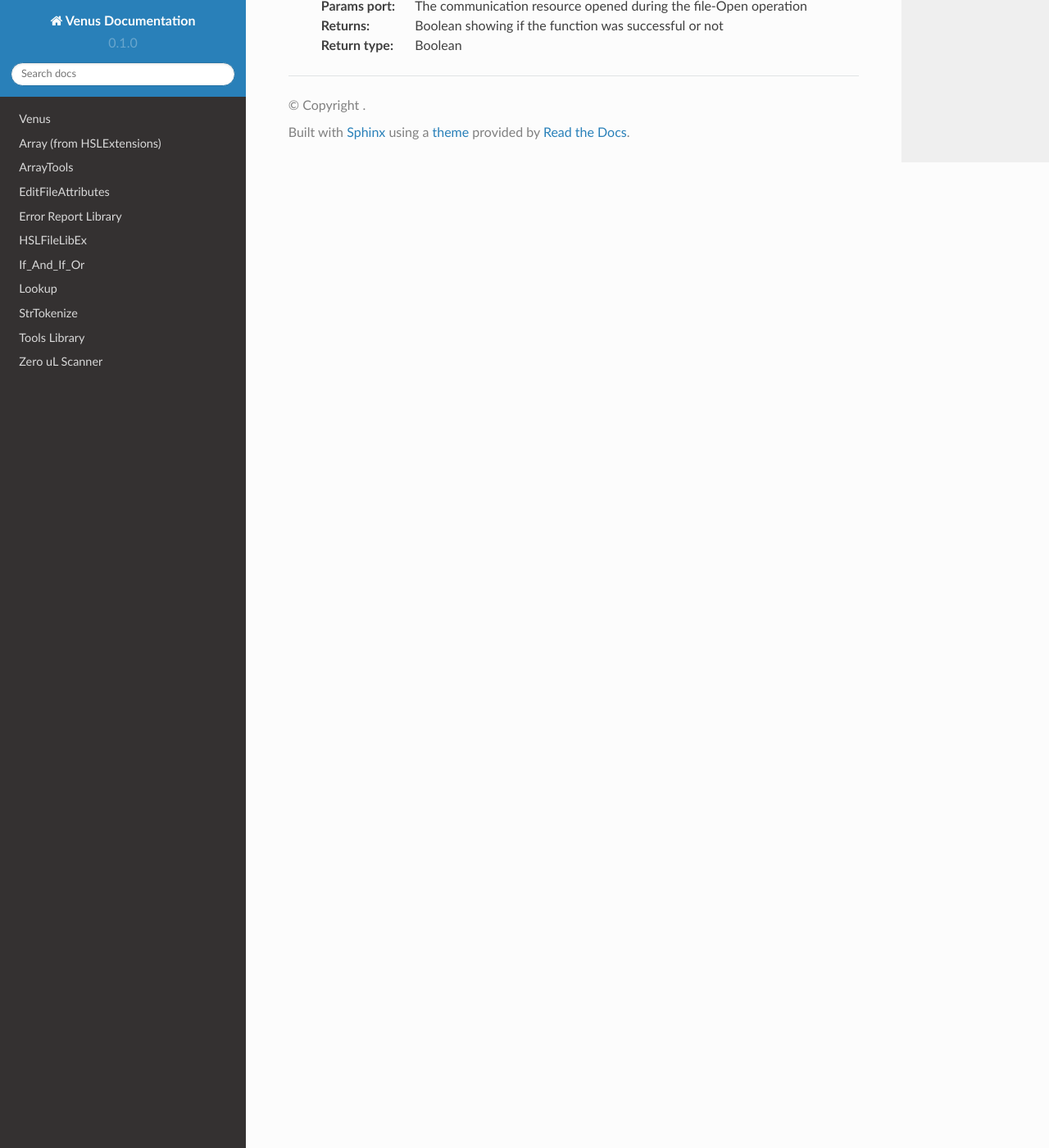
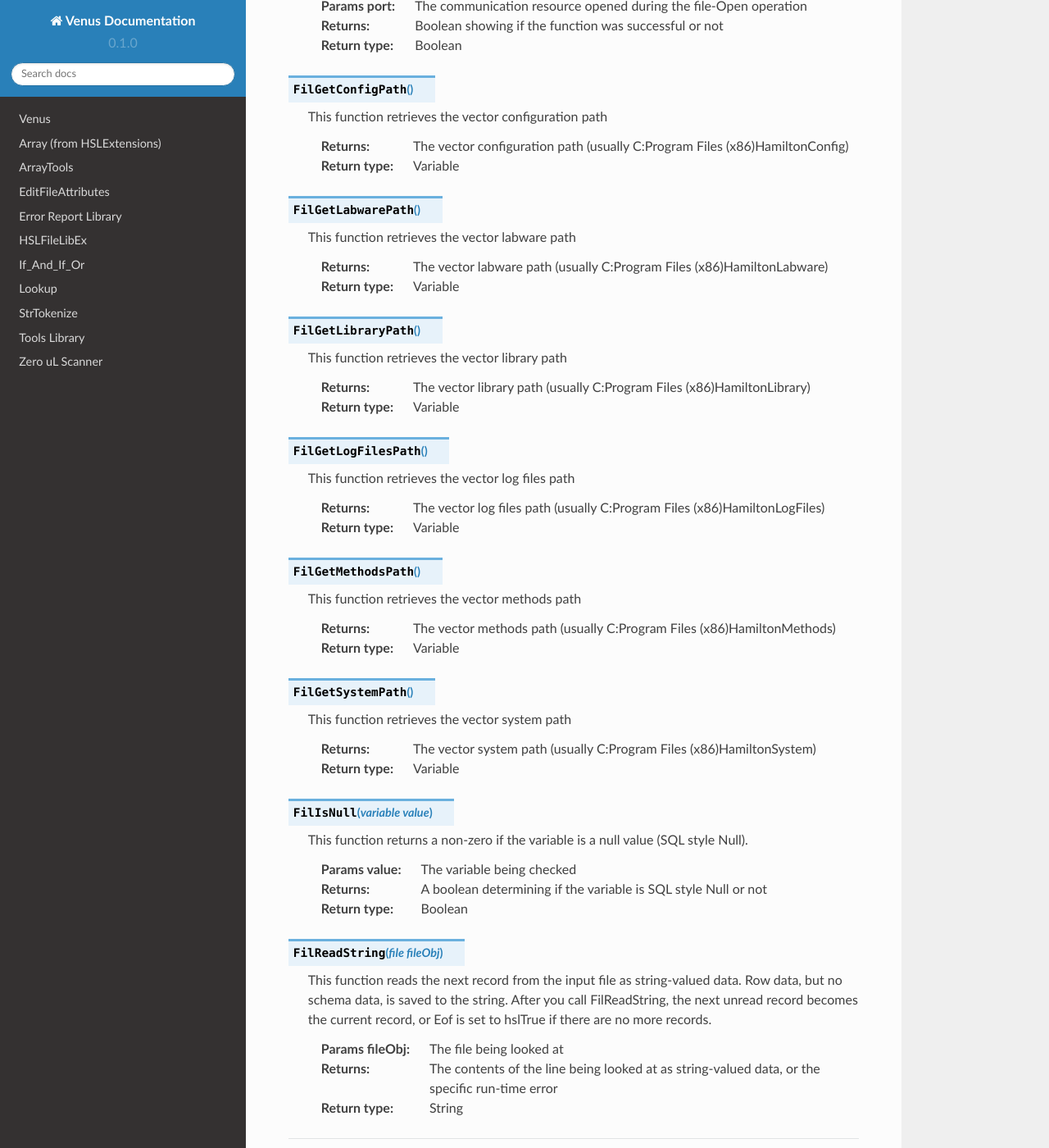
Before and after one commit to theonetruenerd/VenusLibraryDocumentation, a Sphinx documentation site: the page built from docs/source/HSLFilLib.rst, in a window 1280 px wide and 1400 px high, scrolled down 2332 px. Shown: the whole window at 82% size. Built offline with Sphinx 7.4.7 and the Read the Docs theme 2.0.0, drawn with Linux system fonts in a browser that asks for light colours.

Commit message:
Update HSLFilLib.rst

```diff
--- a/docs/source/HSLFilLib.rst
+++ b/docs/source/HSLFilLib.rst
@@ -94,9 +94,62 @@ This library allows interaction with and manipulation of files present on the ho
   :return: Boolean showing if the function was successful or not
   :rtype: Boolean
 
-.. FilGetConfigPath()
+.. py:function:: FilGetConfigPath()
 
   This function retrieves the vector configuration path
 
   :return: The vector configuration path (usually C:\Program Files (x86)\Hamilton\Config)
   :rtype: Variable
+
+.. py:function:: FilGetLabwarePath()
+
+  This function retrieves the vector labware path
+
+  :return: The vector labware path (usually C:\Program Files (x86)\Hamilton\Labware)
+  :rtype: Variable
+
+.. py:function:: FilGetLibraryPath()
+
+  This function retrieves the vector library path
+
+  :return: The vector library path (usually C:\Program Files (x86)\Hamilton\Library)
+  :rtype: Variable
+
+.. py:function:: FilGetLogFilesPath()
+
+  This function retrieves the vector log files path
+
+  :return: The vector log files path (usually C:\Program Files (x86)\Hamilton\LogFiles)
+  :rtype: Variable
+
+.. py:function:: FilGetMethodsPath()
+
+  This function retrieves the vector methods path
+
+  :return: The vector methods path (usually C:\Program Files (x86)\Hamilton\Methods)
+  :rtype: Variable
+
+.. py:function:: FilGetSystemPath()
+
+  This function retrieves the vector system path
+
+  :return: The vector system path (usually C:\Program Files (x86)\Hamilton\System)
+  :rtype: Variable
+
+.. py:function:: FilIsNull(variable value)
+
+  This function returns a non-zero if the variable is a null value (SQL style Null).
+
+  :params value: The variable being checked
+  :type value: Variable
+  :return: A boolean determining if the variable is SQL style Null or not
+  :rtype: Boolean
+
+.. py:function:: FilReadString(file fileObj)
+
+  This function reads the next record from the input file as string-valued data. Row data, but no schema data, is saved to the string. After you call FilReadString, the next unread record becomes the current record, or Eof is set to hslTrue if there are no more records.
+
+  :params fileObj: The file being looked at
+  :type fileObj: File
+  :return: The contents of the line being looked at as string-valued data, or the specific run-time error
+  :rtype: String
```
